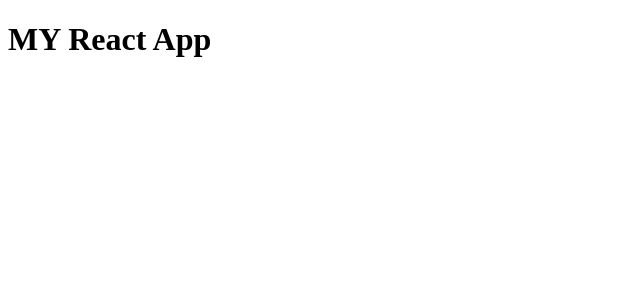
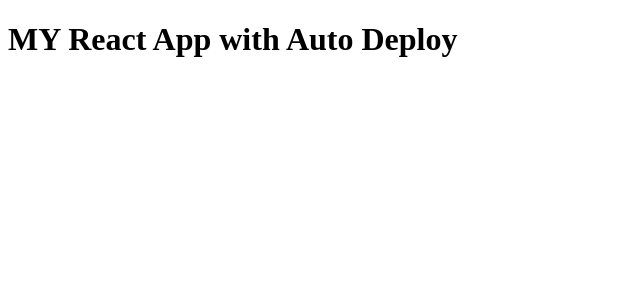
Before and after one commit to akj392/demo-react-app, a React (Create React App) app: page / in a window 1280 px wide. Shown: the top 300 px of the page, without its empty margins (0-640 px from the left). Built offline with nearby package versions, Linux system fonts and the light colour scheme.

Commit message:
feat: testing auto deploy

```diff
--- a/src/App.js
+++ b/src/App.js
@@ -2,7 +2,7 @@ function App() {
   return (
     <div className="App">
      <header>
-      <h1>MY React App</h1>
+      <h1>MY React App with Auto Deploy</h1>
      </header>
     </div>
   );
```
